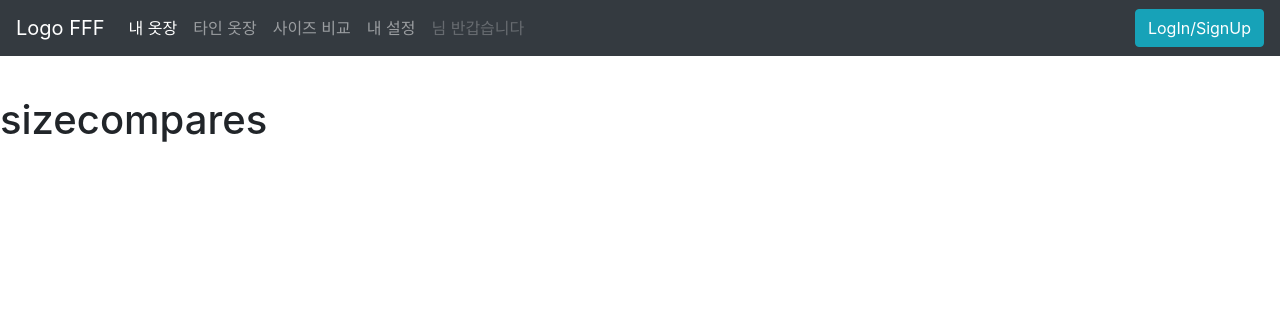
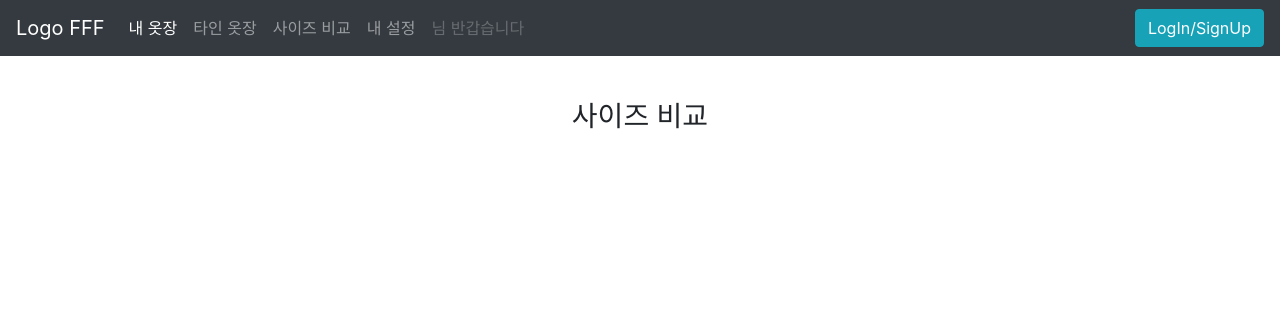
Before and after one commit to ProjectFFF/FFF, a Django app: page /sizecompares/sizecompares/ in a window 1280 px wide. Shown: the top 316 px of the page. Run offline with Django 3.2, Linux system fonts and the light colour scheme; some libraries are stand-ins or nearby versions.

Commit message:
[#10] title

```diff
--- a/sizecompares/templates/sizecompares.html
+++ b/sizecompares/templates/sizecompares.html
@@ -1,7 +1,12 @@
 {% extends 'base.html'%} {% block contents %}
-<br />
-<br />
-<br />
-<br />
-<h1>sizecompares</h1>
+<style type="text/css">
+  .compare_title {
+    padding: 100px;
+    text-align: center;
+    vertical-align: middle;
+  }
+</style>
+<div class="compare_title">
+  <h3>사이즈 비교</h3>
+</div>
 {% endblock %}
```
